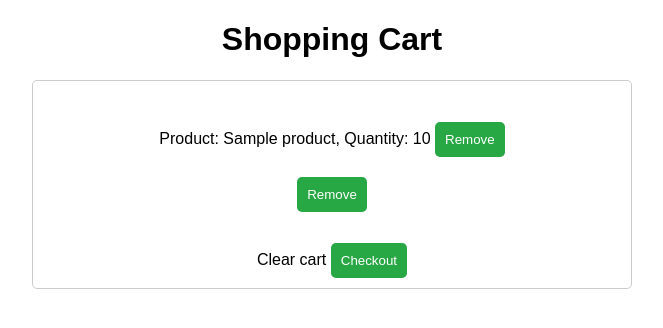
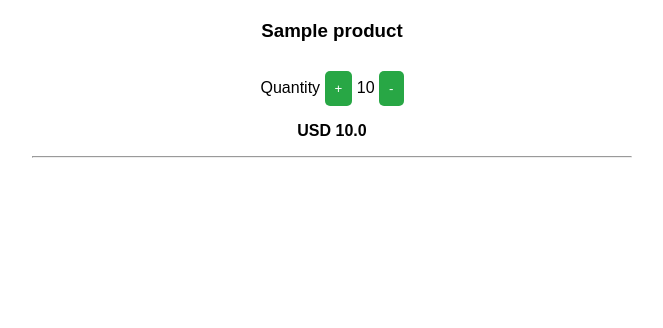
Before and after one commit to williamhgg03/D0018E, a Flask app: page /cart in a window 1280 px wide. Shown: the top 328 px of the page, without its empty margins (308-971 px from the left). Run offline with Flask 3, Linux system fonts and the light colour scheme; the visitor is signed in with stand-in values (Sample User, id 1); tables that the repository leaves empty hold one stand-in row (values such as "Sample post").

Commit message:
carten anpassar sig visuellt efter vad man lägger till och tar bort

```diff
--- a/server.py
+++ b/server.py
@@ -150,21 +150,26 @@ def view_cart():
         return redirect(url_for("login"))
 
     user_id = session["user_id"]
-    cart = Shopping_Cart.query.filter_by(user_id=user_id).first()
+    cart = get_or_create_cart(user_id)
     items = []
     if cart:
         items = db.session.query(Shopping_Cart_Items, Products).join(Products).filter(Shopping_Cart_Items.shopping_cart_id == cart.id).all()
     return render_template("cart.html", items=items)
 
 # Remove item from cart
-@app.route("/cart/remove/<int:item_id>", methods=["POST"])
+@app.route("/remove/<int:item_id>", methods=["GET","POST"])
 def remove_from_cart(item_id):
     if "user_id" not in session:
         flash("You must be logged in to remove items from your cart.", "danger")
         return redirect(url_for("login"))
 
-    item = Shopping_Cart_Items.query.get(item_id)
-    if item:
+    user_id = session["user_id"]
+    cart = get_or_create_cart(user_id)
+    item = Shopping_Cart_Items.query.filter(Shopping_Cart_Items.shopping_cart_id == cart.id).filter(Shopping_Cart_Items.product_id == item_id).first()
+    if item and item.quantity > 1:
+        item.quantity -= 1
+        db.session.commit()
+    elif item and item.quantity == 1:
         db.session.delete(item)
         db.session.commit()
         flash("Item removed from cart.", "success")
--- a/templates/cart.html
+++ b/templates/cart.html
@@ -43,14 +43,35 @@
 </head>
 <body>
     <div class="container">
-        <h1>Shopping Cart</h1>
-        <div class="cart">
-            <ul>
-                <li>Product: {{ items[0][1].name }}, Quantity: {{ items[0][0].quantity }} <a href="/remove/1"><button>Remove</button></a></li>
-                <li>  <button>Remove</button></li>
-            </ul>
-            <buttton>Clear cart</buttton>
-            <button>Checkout</button>
+        <div class="col-sm-8">
+            <div class="card">
+                <div class="card-body">
+
+                    {% for item in items %}
+
+                    <div class="row">
+                        <div class="col-sm-9">
+                            <div>
+                                <h3>{{ item[1].name }}</h3>
+                                <div class="my-3">
+                                    <label for="quantity">Quantity</label>
+                                    <a href="/add/{{item[1].id}}"><button>+</button></a>
+                                    <span id="quantity">{{ item[0].quantity }}</span>
+                                    <a href="/remove/{{item[1].id}}"><button>-</button></a>
+
+                                </div>
+
+                                <div class="d-flex justify-content-between">
+                                    <p><span><strong>USD {{ item[1].price }}</strong></span></p>
+                                </div>
+                            </div>
+                        </div>
+                    </div>
+                    <hr>
+
+                    {% endfor %}
+                </div>
+            </div>
         </div>
     </div>
 </body>
--- a/templates/index.html
+++ b/templates/index.html
@@ -145,7 +145,7 @@
                     <div class="product_description_text">Product 2 Description</div>
                     <div class="product_description_price">$20.00</div>
                     <div class="product_description_cart">
-                        <button>Add to cart</button>
+                        <a href="/add/2"><button>Add to cart</button></a>
                     </div>
                 </div>
             </div>
```
